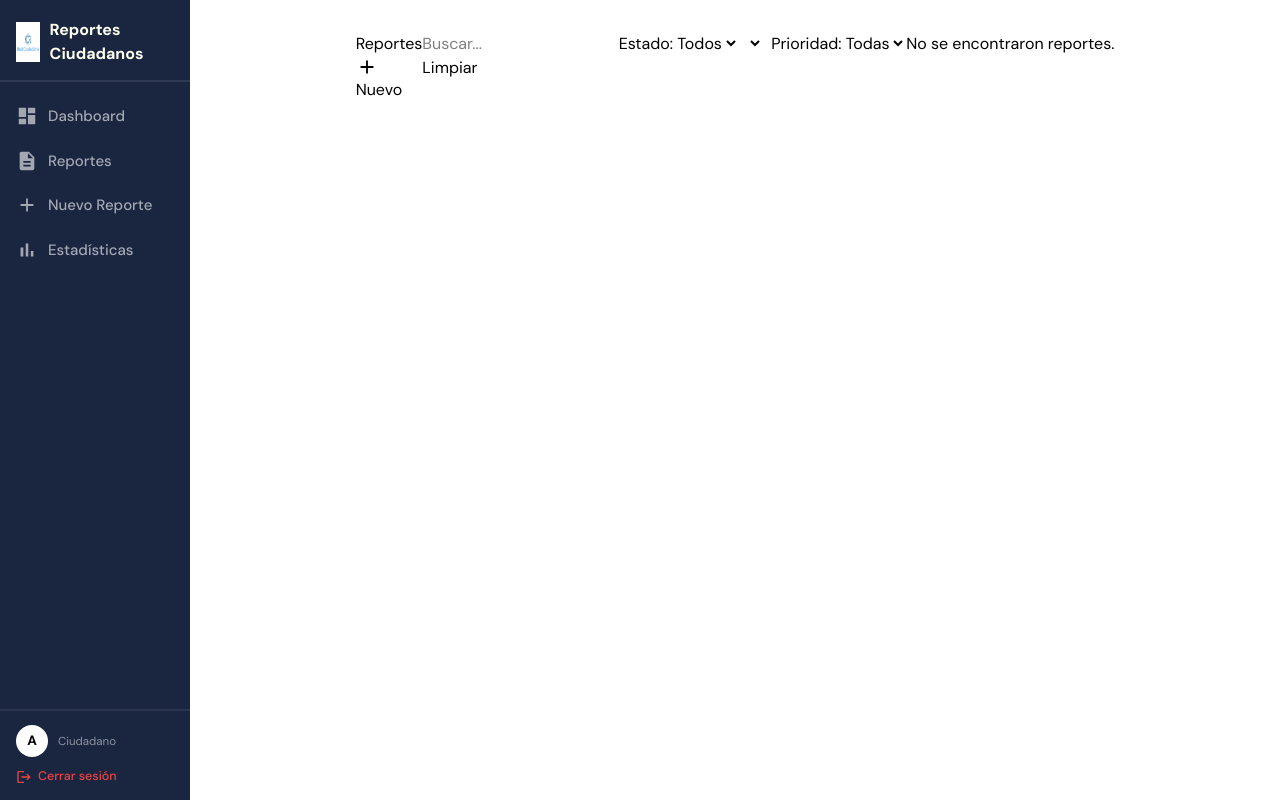
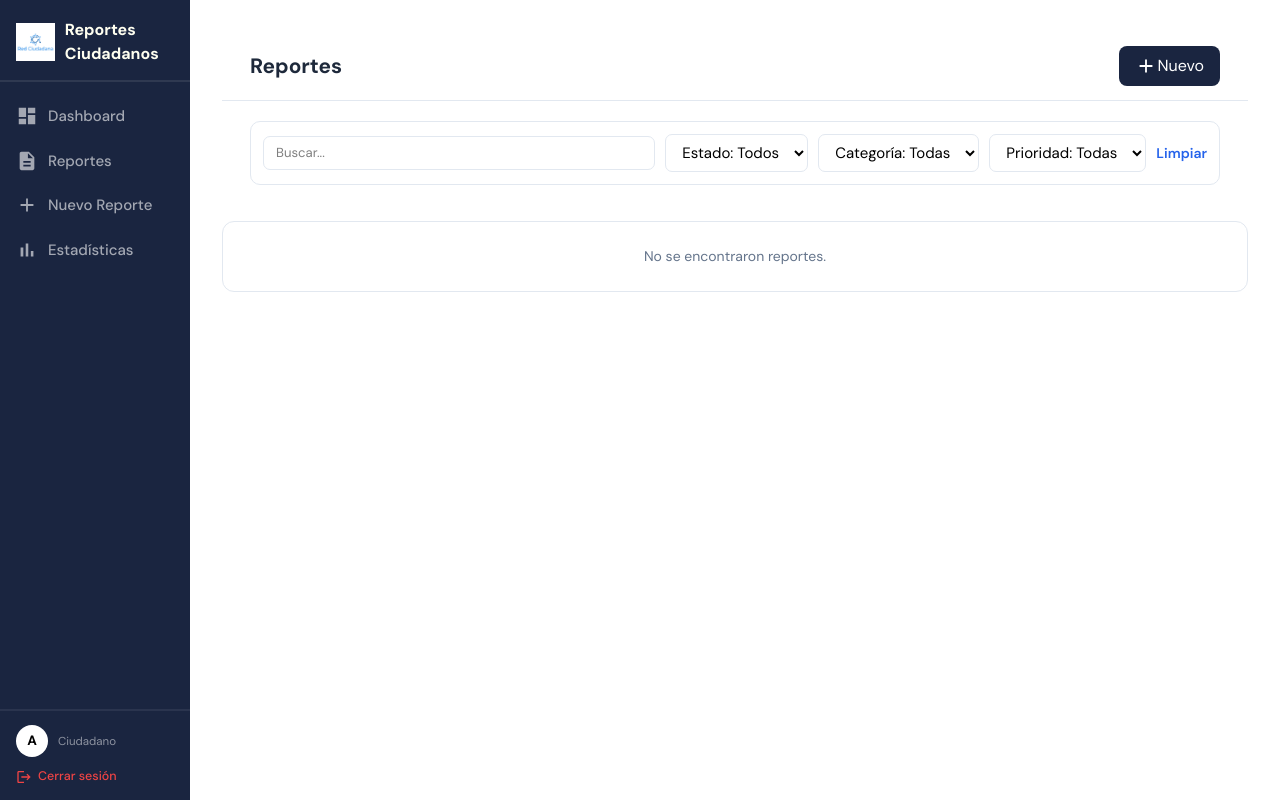
Before and after one commit to abrahampa21/redCiudadana, a PHP site: page /panelCiudadano/reportes.html in a window 1280 px wide. Run offline with PHP 8.4, Linux system fonts and the light colour scheme; lists and menus that the app fills with data are empty.

Commit message:
Incorporando estilos y responsividad a la sección reportes del panel de ciudadanos

```diff
--- a/assets/css/panelCiudadano.css
+++ b/assets/css/panelCiudadano.css
@@ -1,15 +1,11 @@
 @import url("https://fonts.googleapis.com/css2?family=DM+Sans:ital,opsz,wght@0,9..40,100..1000;1,9..40,100..1000&display=swap");
 
 * {
-  margin: 0;
-  padding: 0;
   box-sizing: border-box;
 }
-
 body {
   font-family: "DM Sans", sans-serif;
   display: flex;
-
 }
 
 /*============= SIDEBAR ==========*/
@@ -27,23 +23,19 @@ body {
 .sidebar .logo-content {
   display: flex;
   align-items: center;
+  justify-content: center;
   gap: 10px;
   padding: 18px 16px 14px;
   border-bottom: 2px solid rgba(255, 255, 255, 0.09);
 }
 
 .sidebar .brand-icon {
-  width: 32px;
+  width: 60px;
   height: 32px;
   border-radius: 8px;
   display: flex;
   align-items: center;
   justify-content: center;
-}
-
-.brand-icon img {
-  width: 80px;
-  height: 40px;
 }
 
 .sidebar .project-name {
@@ -64,18 +56,16 @@ body {
   align-items: center;
   gap: 10px;
   padding: 10px 16px;
+  margin: 1px 0;
+
   font-size: 15px;
   font-weight: 500;
+
+  text-decoration: none;
+  color: rgba(255, 255, 255, 0.6);
+
   cursor: pointer;
-  border-radius: 0;
   transition: all 0.2s;
-  margin: 1px 0;
-  text-decoration: none;
-}
-
-.sidebar .link-element a {
-  color: rgba(255, 255, 255, 0.6);
-  text-decoration: none;
 }
 
 .sidebar .link-element svg {
@@ -83,22 +73,26 @@ body {
   height: 22px;
   flex-shrink: 0;
   fill: rgba(255, 255, 255, 0.6);
+  transition: all 0.2s;
 }
 
-.sidebar .link-element:hover{
+.sidebar .link-element:hover {
   background: rgba(255, 255, 255, 0.07);
-}
-.sidebar .link-element.active {
-  background: rgba(255, 255, 255, 0.12);
+  color: #fff;
 }
 
-.sidebar .link-element:hover a,
 .sidebar .link-element:hover svg {
-  color: #fff;
   fill: #fff;
 }
 
+.sidebar .link-element.active {
+  background: rgba(255, 255, 255, 0.12);
+  color: #fff;
+}
 
+.sidebar .link-element.active svg {
+  fill: #fff;
+}
 
 .sidebar-user {
   padding: 14px 16px;
@@ -158,12 +152,12 @@ body {
 }
 
 /*DASHBOARD */
-.main-container svg{
-    width: 22px;
+.main-container svg {
+  width: 22px;
   height: 22px;
 }
 
-.main-container{
+.main-container {
   margin-left: 190px;
   width: calc(100% - 190px);
   min-height: 100vh;
@@ -172,7 +166,7 @@ body {
   padding: 2rem;
 }
 
-.main-container .page{
+.main-container .page {
   max-width: 1200px;
   margin: 0 auto;
   width: 100%;
@@ -182,19 +176,77 @@ body {
   gap: 5rem;
 }
 
-.stat-card{
+.stat-card {
   padding: 20px;
 }
 
-.stat-grid{
+.stat-grid {
   width: 100%;
 }
 
-.main-container .card{
+.main-container .card {
   margin-top: 2rem;
   padding: 1rem;
 }
 
-#dash-date{
+#dash-date {
   text-transform: capitalize;
 }
+
+/*Reportes*/
+.reportes .topbar {
+  border-bottom: 1px solid #e2e8f0;
+}
+
+.reportes h1 {
+  font-size: 1.3rem;
+  color: #1e293b;
+}
+
+.reportes .btn-new {
+  background-color: #1a2540;
+  color: #fff;
+}
+
+.reportes .filters {
+  border: 1px solid #e2e8f0;
+}
+
+.reportes input {
+  border: 1.5px solid #e2e8f0;
+}
+
+.reportes select {
+  padding: 7px 12px;
+  border: 1.5px solid #e2e8f0;
+  border-radius: 7px;
+  font-size: 15px;
+  outline: none;
+  font-family: inherit;
+  background: #fff;
+  cursor: pointer;
+}
+
+.reportes .clear-btn {
+  color: #2563eb;
+}
+
+.reportes-list p {
+  font-size: 14px;
+  color: #64748b;
+}
+
+.reportes-list div {
+  border: 1px solid #e2e8f0;
+}
+
+@media (max-width: 450px) {
+  .reportes .btn-new {
+    font-size: 14px;
+    padding: 6px 12px;
+  }
+
+  .reportes .topbar {
+    gap: 8px;
+  }
+}
--- a/includes/sidebarAdmin.html
+++ b/includes/sidebarAdmin.html
@@ -76,7 +76,8 @@
               d="M17 7l-1.41 1.41L18.17 11H8v2h10.17l-2.58 2.58L17 17l5-5-5-5zM4 5h8V3H4c-1.1 0-2 .9-2 2v14c0 1.1.9 2 2 2h8v-2H4V5z"
             />
           </svg>
-          <span>Cerrar sesión</span>
+          <!--Aquí se colocará el logout.php-->
+          <a href="#">Cerrar sesión</a>
         </button>
       </div>
     </aside>
--- a/includes/sidebarCiudadano.html
+++ b/includes/sidebarCiudadano.html
@@ -1,4 +1,4 @@
-<!DOCTYPE html>
+<!doctype html>
 <html lang="en">
   <head>
     <meta charset="UTF-8" />
@@ -8,41 +8,47 @@
     <aside class="sidebar fixed">
       <div class="logo-content">
         <div class="brand-icon">
-          <img src="../src/img/logo.jpeg" alt="Red ciudadana, logo del proyecto">
+          <img
+            src="../src/img/logo.jpeg"
+            alt="Red ciudadana, logo del proyecto"
+          />
         </div>
-        <span class="project-name pb-4">Reportes Ciudadanos</span>
+        <span class="project-name">Reportes Ciudadanos</span>
       </div>
       <nav>
-        <div class="link-element">
+        <a href="../panelCiudadano/dashboard.html" class="link-element">
           <svg viewBox="0 0 24 24">
             <path
               d="M3 13h8V3H3v10zm0 8h8v-6H3v6zm10 0h8V11h-8v10zm0-18v6h8V3h-8z"
             />
           </svg>
-          <a href="../panelCiudadano/dashboard.html">Dashboard</a>
-        </div>
-        <div class="link-element">
+          <span>Dashboard</span>
+        </a>
+
+        <a href="../panelCiudadano/reportes.html" class="link-element">
           <svg viewBox="0 0 24 24">
             <path
               d="M14 2H6c-1.1 0-2 .9-2 2v16c0 1.1.9 2 2 2h12c1.1 0 2-.9 2-2V8l-6-6zm2 16H8v-2h8v2zm0-4H8v-2h8v2zm-3-5V3.5L18.5 9H13z"
             />
           </svg>
-          <a href="../panelCiudadano/reportes.html">Reportes</a>
-        </div>
-        <div class="link-element">
+          <span>Reportes</span>
+        </a>
+
+        <a href="../panelCiudadano/nuevoReporte.html" class="link-element">
           <svg viewBox="0 0 24 24">
             <path d="M19 13h-6v6h-2v-6H5v-2h6V5h2v6h6v2z" />
           </svg>
-          <a href="../panelCiudadano/nuevoReporte.html">Nuevo Reporte</a>
-        </div>
-        <div class="link-element">
+          <span>Nuevo Reporte</span>
+        </a>
+
+        <a href="#" class="link-element">
           <svg viewBox="0 0 24 24">
             <path
               d="M5 9.2h3V19H5V9.2zM10.6 5h2.8v14h-2.8V5zm5.6 8H19v6h-2.8v-6z"
             />
           </svg>
-          <a href="#">Estadísticas</a>
-        </div>
+          <span>Estadísticas</span>
+        </a>
       </nav>
       <div class="sidebar-user">
         <div class="user-info">
@@ -58,7 +64,8 @@
               d="M17 7l-1.41 1.41L18.17 11H8v2h10.17l-2.58 2.58L17 17l5-5-5-5zM4 5h8V3H4c-1.1 0-2 .9-2 2v14c0 1.1.9 2 2 2h8v-2H4V5z"
             />
           </svg>
-          <span>Cerrar sesión</span>
+          <!--Aquí se colocará el logout.php-->
+          <a href="#">Cerrar sesión</a>
         </button>
       </div>
     </aside>
--- a/panelCiudadano/reportes.html
+++ b/panelCiudadano/reportes.html
@@ -12,38 +12,42 @@
     <div id="sidebar-container"></div>
 
     <!-- Reportes-->
-    <main class="main-container reportes-container">
-      <div class="topbar">
-        <h1>Reportes</h1>
-        <button id="btn-new" class="btn-new" title="btn-new">
-          <svg width="14" height="14" viewBox="0 0 24 24" fill="currentColor">
+    <main class="main-container reportes">
+      <div class="container">
+        <div class="topbar flex justify-between items-center py-3.5 px-7 flex-wrap">
+          <h1 class="font-bold">Reportes</h1>
+          <a href="nuevoReporte.html" id="btn-new" class="btn-new flex items-center py-2 px-4 rounded-lg" title="btn-new" >
+            <svg width="14" height="14" viewBox="0 0 24 24" fill="white">
               <path d="M19 13h-6v6h-2v-6H5v-2h6V5h2v6h6v2z"></path>
             </svg>
             Nuevo
-        </button>
+          </a>
         </div>
-      <div class="search-container">
-        <div class="filters">
-          <input type="text" placeholder="Buscar..." />
-          <select name="" id="estado">
+        <div class="search-container py-5 px-7">
+          <div class="filters flex items-center gap-2.5 p-3 justify-between bg-white rounded-[10px] mb-4 flex-wrap">
+            <input type="text" class="flex-1 min-w-[140px] px-3 py-1.5 rounded-[7px] text-[0.82rem] outline-none" placeholder="Buscar..." />
+            <select name="" id="estado" aria-label="filter-estado">
               <option value="">Estado: Todos</option>
               <option>Pendiente</option>
               <option>En proceso</option>
               <option>Resuelto</option>
             </select>
-          <select name="" id="categoria"></select>
-          <select name="" id="prioridad">
+            <select name="" id="categoria" aria-label="filter-categoria">
+              <option value="">Categoría: Todas</option>
+            </select>
+            <select name="" id="prioridad" aria-label="filter-prioridad">
               <option value="">Prioridad: Todas</option>
               <option>Baja</option>
               <option>Media</option>
               <option>Alta</option>
             </select>
+            <button class="clear-btn text-sm font-semibold cursor-pointer whitespace-nowrap bg-none border-0">Limpiar</button>
           </div>
-        <button>Limpiar</button>
         </div>
 
         <div class="reportes-list">
-        <div class=""><p>No se encontraron reportes.</p></div>
+          <div class="text-center bg-white rounded-xl p-6"><p >No se encontraron reportes.</p></div>
+        </div>
       </div>
     </main>
 
--- a/src/output.css
+++ b/src/output.css
@@ -15,6 +15,8 @@
     --color-slate-200: oklch(92.9% 0.013 255.508);
     --color-slate-500: oklch(55.4% 0.046 257.417);
     --color-slate-800: oklch(27.9% 0.041 260.031);
+    --color-gray-50: oklch(98.5% 0.002 247.839);
+    --color-gray-200: oklch(92.8% 0.006 264.531);
     --color-white: #fff;
     --spacing: 0.25rem;
     --text-xs: 0.75rem;
@@ -25,6 +27,9 @@
     --text-base--line-height: calc(1.5 / 1);
     --font-weight-semibold: 600;
     --font-weight-bold: 700;
+    --radius-xs: 0.125rem;
+    --radius-sm: 0.25rem;
+    --radius-lg: 0.5rem;
     --radius-xl: 0.75rem;
     --default-transition-duration: 150ms;
     --default-transition-timing-function: cubic-bezier(0.4, 0, 0.2, 1);
@@ -226,11 +231,26 @@
   .table {
     display: table;
   }
+  .min-w-35 {
+    min-width: calc(var(--spacing) * 35);
+  }
+  .min-w-\[1\] {
+    min-width: 1;
+  }
+  .min-w-\[140px\] {
+    min-width: 140px;
+  }
+  .flex-1 {
+    flex: 1;
+  }
   .flex-shrink {
     flex-shrink: 1;
   }
   .border-collapse {
     border-collapse: collapse;
+  }
+  .cursor-pointer {
+    cursor: pointer;
   }
   .resize {
     resize: both;
@@ -241,30 +261,153 @@
   .flex-col {
     flex-direction: column;
   }
+  .flex-wrap {
+    flex-wrap: wrap;
+  }
   .items-center {
     align-items: center;
+  }
+  .justify-around {
+    justify-content: space-around;
+  }
+  .justify-between {
+    justify-content: space-between;
+  }
+  .justify-evenly {
+    justify-content: space-evenly;
   }
   .gap-2 {
     gap: calc(var(--spacing) * 2);
   }
+  .gap-2\.5 {
+    gap: calc(var(--spacing) * 2.5);
+  }
+  .gap-3 {
+    gap: calc(var(--spacing) * 3);
+  }
   .gap-4 {
     gap: calc(var(--spacing) * 4);
   }
+  .rounded {
+    border-radius: 0.25rem;
+  }
+  .rounded-\[7px\] {
+    border-radius: 7px;
+  }
+  .rounded-\[10px\] {
+    border-radius: 10px;
+  }
+  .rounded-lg {
+    border-radius: var(--radius-lg);
+  }
+  .rounded-sm {
+    border-radius: var(--radius-sm);
+  }
   .rounded-xl {
     border-radius: var(--radius-xl);
+  }
+  .rounded-xs {
+    border-radius: var(--radius-xs);
   }
   .border {
     border-style: var(--tw-border-style);
     border-width: 1px;
   }
+  .border-0 {
+    border-style: var(--tw-border-style);
+    border-width: 0px;
+  }
+  .border-1 {
+    border-style: var(--tw-border-style);
+    border-width: 1px;
+  }
+  .border-\[1\.5px\] {
+    border-style: var(--tw-border-style);
+    border-width: 1.5px;
+  }
   .border-slate-200 {
     border-color: var(--color-slate-200);
+  }
+  .bg-red-500 {
+    background-color: var(--color-red-500);
   }
   .bg-white {
     background-color: var(--color-white);
   }
+  .bg-none {
+    background-image: none;
+  }
+  .p-0 {
+    padding: calc(var(--spacing) * 0);
+  }
+  .p-2 {
+    padding: calc(var(--spacing) * 2);
+  }
+  .p-3 {
+    padding: calc(var(--spacing) * 3);
+  }
+  .p-3\.5 {
+    padding: calc(var(--spacing) * 3.5);
+  }
+  .p-4 {
+    padding: calc(var(--spacing) * 4);
+  }
+  .p-6 {
+    padding: calc(var(--spacing) * 6);
+  }
+  .p-10 {
+    padding: calc(var(--spacing) * 10);
+  }
+  .px-2 {
+    padding-inline: calc(var(--spacing) * 2);
+  }
+  .px-3 {
+    padding-inline: calc(var(--spacing) * 3);
+  }
+  .px-4 {
+    padding-inline: calc(var(--spacing) * 4);
+  }
+  .px-5 {
+    padding-inline: calc(var(--spacing) * 5);
+  }
+  .px-6 {
+    padding-inline: calc(var(--spacing) * 6);
+  }
+  .px-7 {
+    padding-inline: calc(var(--spacing) * 7);
+  }
+  .px-\[8px\] {
+    padding-inline: 8px;
+  }
+  .py-1 {
+    padding-block: calc(var(--spacing) * 1);
+  }
+  .py-1\.5 {
+    padding-block: calc(var(--spacing) * 1.5);
+  }
+  .py-2 {
+    padding-block: calc(var(--spacing) * 2);
+  }
+  .py-3 {
+    padding-block: calc(var(--spacing) * 3);
+  }
+  .py-3\.5 {
+    padding-block: calc(var(--spacing) * 3.5);
+  }
+  .py-5 {
+    padding-block: calc(var(--spacing) * 5);
+  }
+  .py-\[7px\] {
+    padding-block: 7px;
+  }
+  .py-\[16px\] {
+    padding-block: 16px;
+  }
   .pb-4 {
     padding-bottom: calc(var(--spacing) * 4);
+  }
+  .text-center {
+    text-align: center;
   }
   .text-base {
     font-size: var(--text-base);
@@ -277,6 +420,9 @@
   .text-xs {
     font-size: var(--text-xs);
     line-height: var(--tw-leading, var(--text-xs--line-height));
+  }
+  .text-\[0\.82rem\] {
+    font-size: 0.82rem;
   }
   .text-\[0\.85rem\] {
     font-size: 0.85rem;
@@ -295,11 +441,20 @@
     --tw-font-weight: var(--font-weight-semibold);
     font-weight: var(--font-weight-semibold);
   }
+  .whitespace-nowrap {
+    white-space: nowrap;
+  }
   .text-amber-500 {
     color: var(--color-amber-500);
   }
   .text-blue-500 {
     color: var(--color-blue-500);
+  }
+  .text-gray-50 {
+    color: var(--color-gray-50);
+  }
+  .text-gray-200 {
+    color: var(--color-gray-200);
   }
   .text-green-500 {
     color: var(--color-green-500);
@@ -313,6 +468,9 @@
   .text-slate-800 {
     color: var(--color-slate-800);
   }
+  .text-white {
+    color: var(--color-white);
+  }
   .underline {
     text-decoration-line: underline;
   }
@@ -324,6 +482,10 @@
     transition-property: color, background-color, border-color, outline-color, text-decoration-color, fill, stroke, --tw-gradient-from, --tw-gradient-via, --tw-gradient-to, opacity, box-shadow, transform, translate, scale, rotate, filter, -webkit-backdrop-filter, backdrop-filter, display, content-visibility, overlay, pointer-events;
     transition-timing-function: var(--tw-ease, var(--default-transition-timing-function));
     transition-duration: var(--tw-duration, var(--default-transition-duration));
+  }
+  .outline-none {
+    --tw-outline-style: none;
+    outline-style: none;
   }
 }
 @property --tw-border-style {
```
Lines whose indentation alone changed are shown as unchanged.
